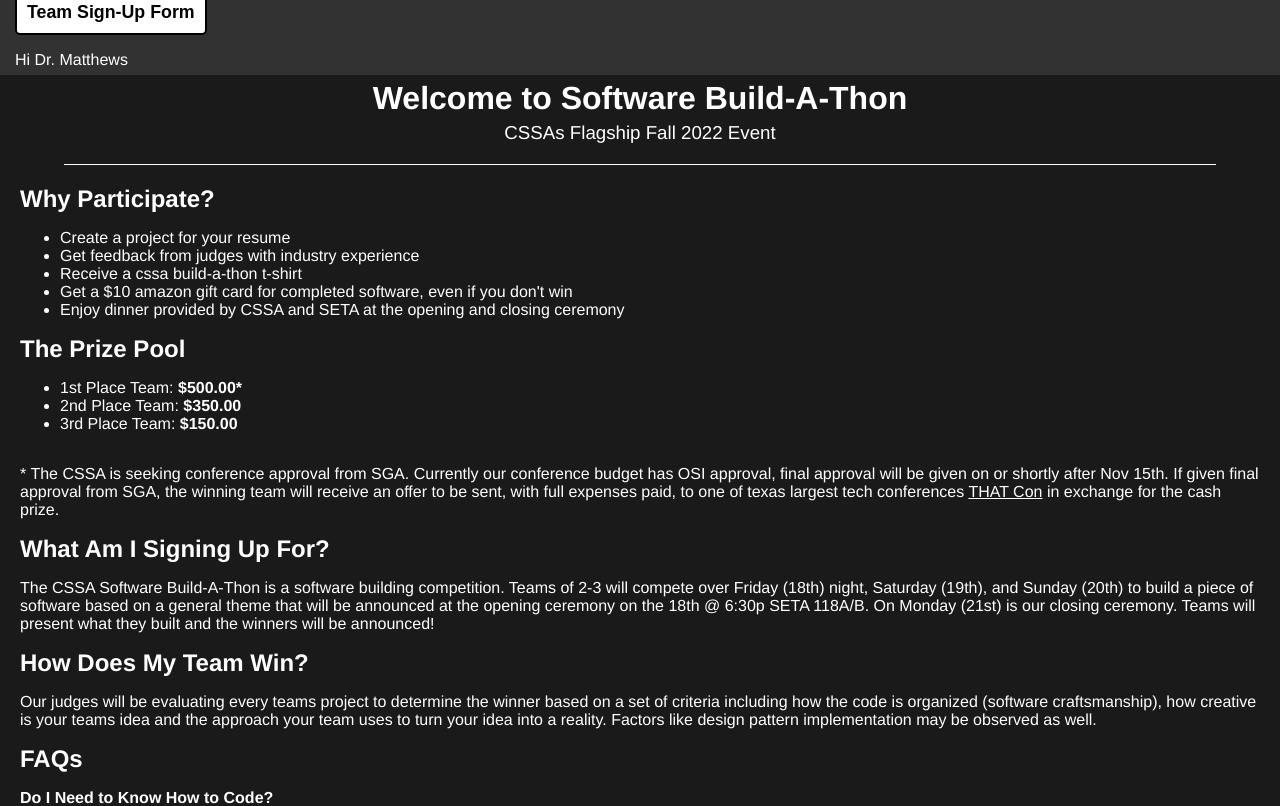
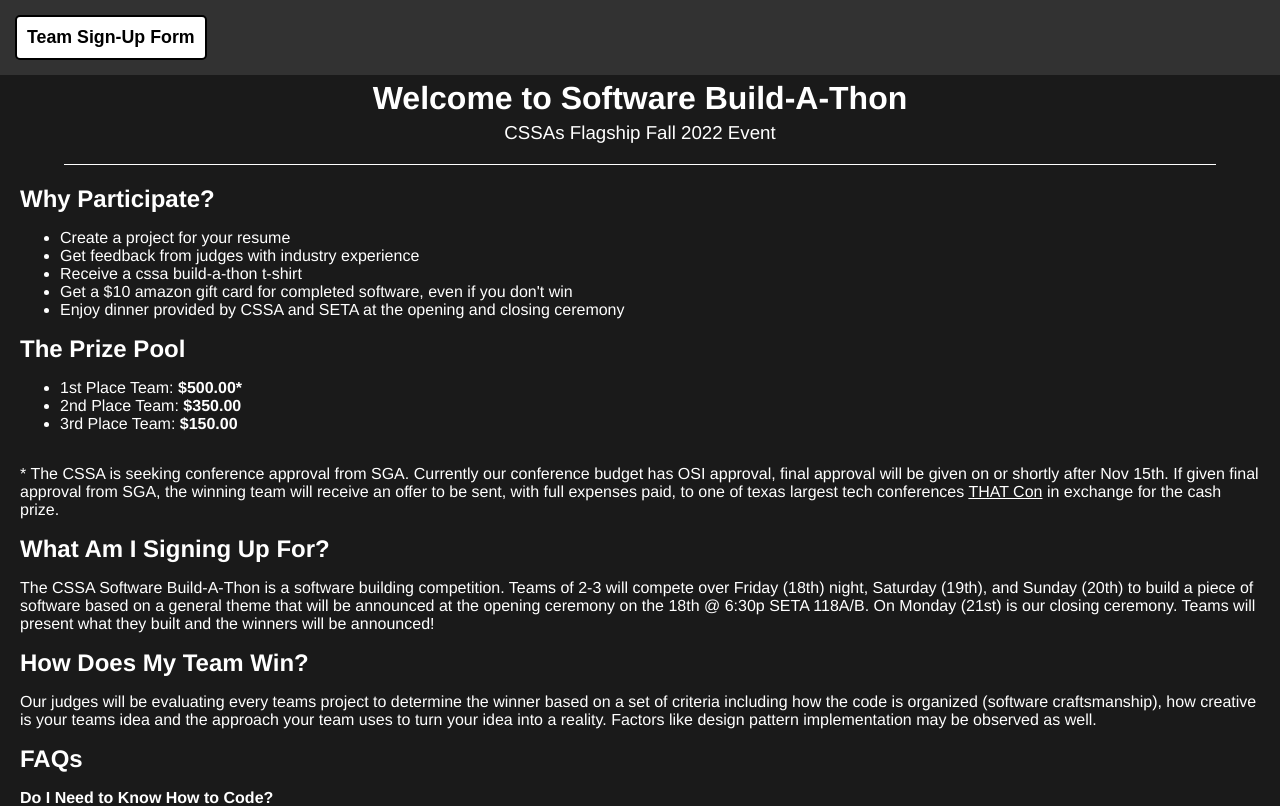
Before and after one commit to Yonava/CSSA-Build-A-Thon-2022, a Vue app: page / in a window 1280 px wide. Shown: the top 806 px of the page. Built offline with nearby package versions, Linux system fonts and the light colour scheme.

Commit message:
removed dr.matthews

```diff
--- a/src/App.vue
+++ b/src/App.vue
@@ -9,9 +9,6 @@
         <button>
           Team Sign-Up Form
         </button>
-        <p style="color: white">
-        Hi Dr. Matthews
-        </p>
       </a>
     </header>
     <div style="text-align: center; padding: 20px; padding-buttom: 0px">
```
Also changed, not shown: 5 other files (tests, documents, lock files or other folders).
